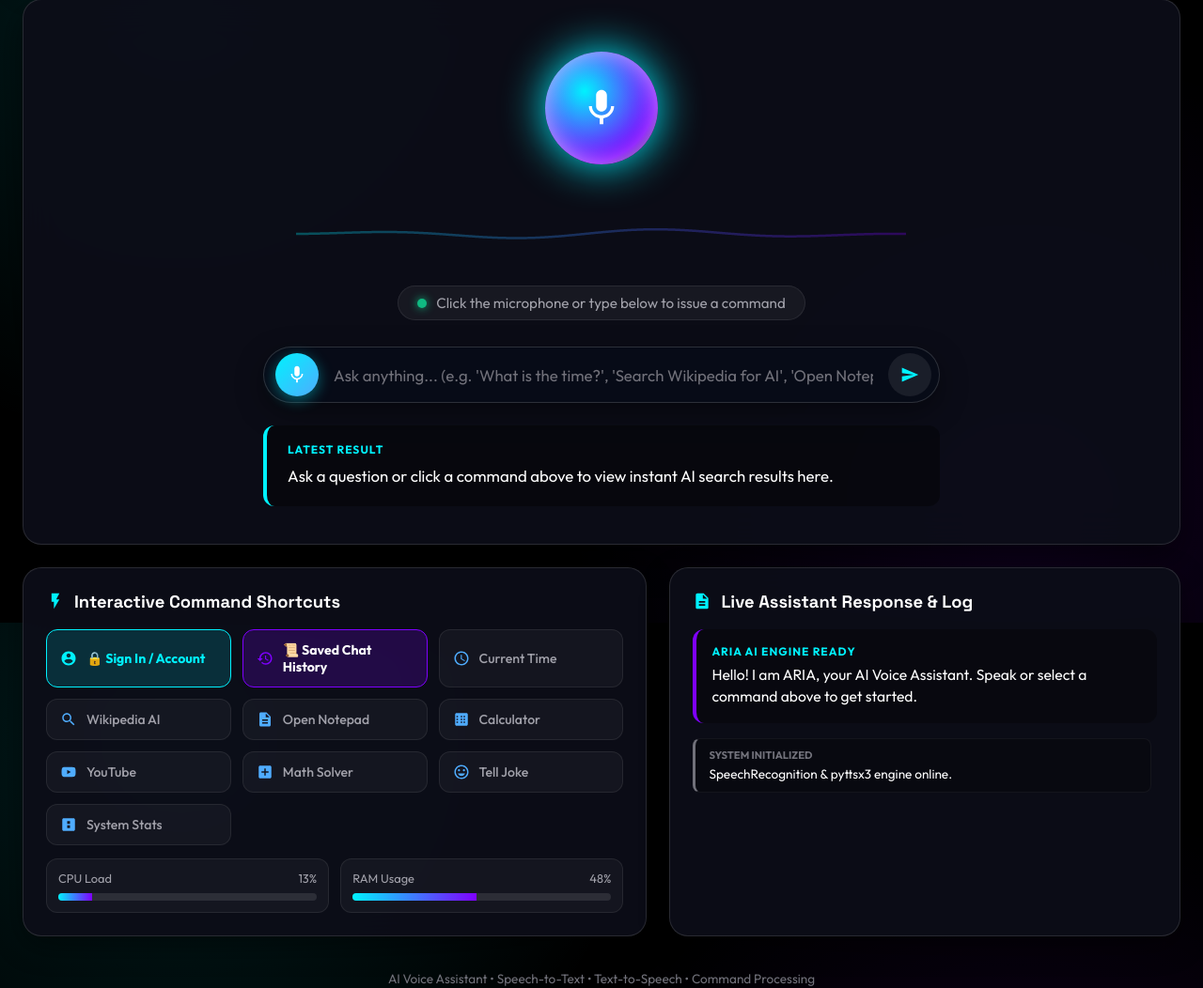
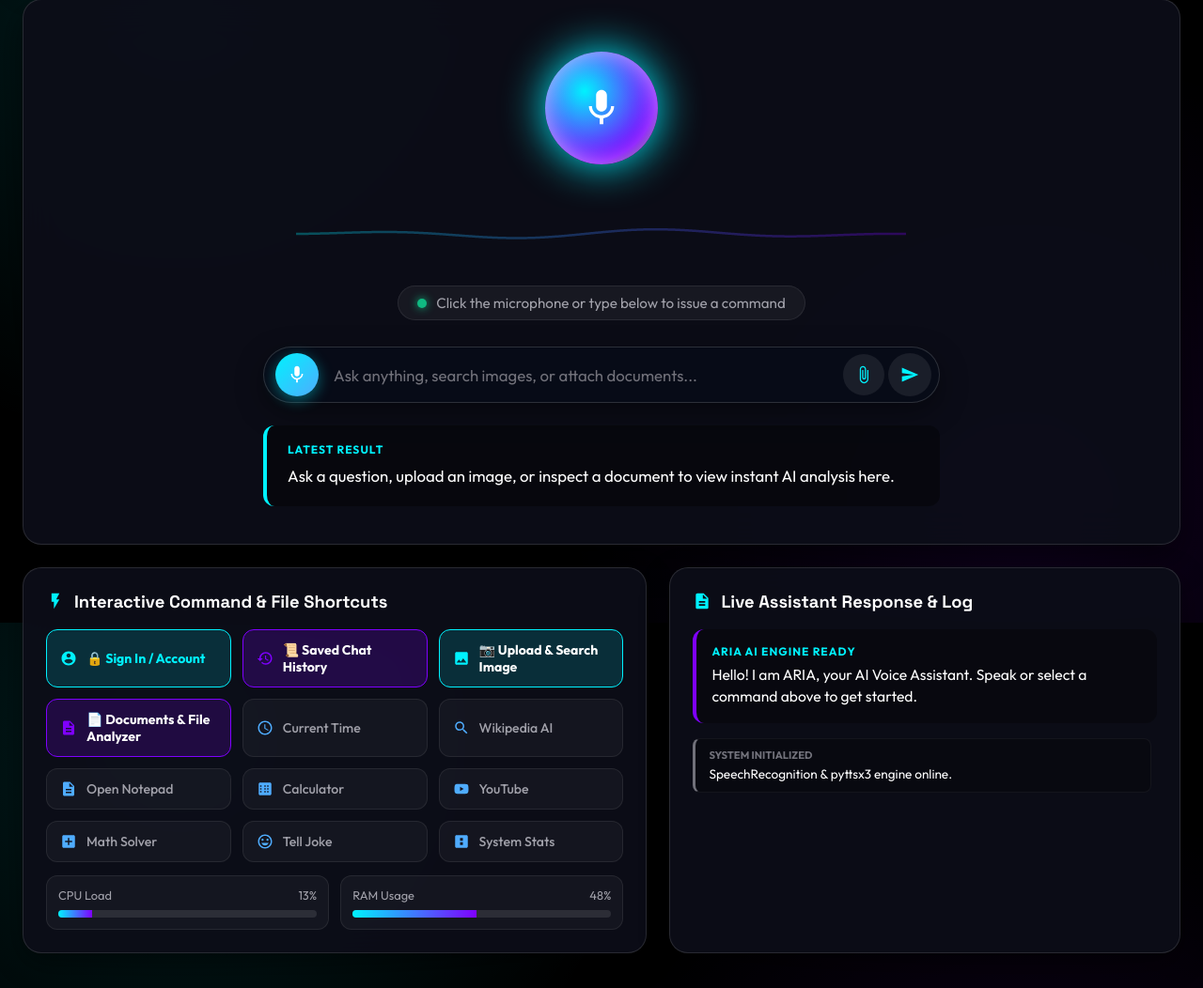
Before and after one commit to Vignesh170000/majorproject_vignesh, a Flask app: page / in a window 1280 px wide. Shown: the part 137-1189 px from the top of the page at 94% size. Run offline with Flask 3, Linux system fonts and the light colour scheme; data that the repository does not hold is empty; some libraries are stand-ins or nearby versions.

Commit message:
feat: add image search, document analysis, and universal file upload options to published site

```diff
--- a/static/js/app.js
+++ b/static/js/app.js
@@ -965,6 +965,147 @@ document.addEventListener('DOMContentLoaded', () => {
         });
     }
 
+    // --------------------------------------------------
+    // Image Search, Document Inspection & File Analyzer Engine
+    // --------------------------------------------------
+    const btnFileUploadTrigger = document.getElementById('btn-file-upload-trigger');
+    const fileUploadInput = document.getElementById('file-upload-input');
+    const filePreviewBar = document.getElementById('file-preview-bar');
+    const filePreviewImg = document.getElementById('file-preview-img');
+    const filePreviewIcon = document.getElementById('file-preview-icon');
+    const filePreviewName = document.getElementById('file-preview-name');
+    const filePreviewInfo = document.getElementById('file-preview-info');
+    const filePreviewRemove = document.getElementById('file-preview-remove');
+
+    const chipBtnImageSearch = document.getElementById('chip-btn-image-search');
+    const chipBtnDocAnalyze = document.getElementById('chip-btn-doc-analyze');
+
+    let currentAttachedFile = null;
+
+    if (btnFileUploadTrigger && fileUploadInput) {
+        btnFileUploadTrigger.addEventListener('click', () => {
+            fileUploadInput.click();
+        });
+    }
+
+    if (chipBtnImageSearch && fileUploadInput) {
+        chipBtnImageSearch.addEventListener('click', () => {
+            fileUploadInput.accept = "image/*";
+            fileUploadInput.click();
+        });
+    }
+
+    if (chipBtnDocAnalyze && fileUploadInput) {
+        chipBtnDocAnalyze.addEventListener('click', () => {
+            fileUploadInput.accept = ".pdf,.txt,.docx,.csv,.json,.md,.js,.py,*";
+            fileUploadInput.click();
+        });
+    }
+
+    if (fileUploadInput) {
+        fileUploadInput.addEventListener('change', (e) => {
+            const file = e.target.files[0];
+            if (!file) return;
+            currentAttachedFile = file;
+
+            if (filePreviewBar && filePreviewName && filePreviewInfo) {
+                filePreviewBar.style.display = 'flex';
+                filePreviewName.textContent = file.name;
+
+                const sizeKb = (file.size / 1024).toFixed(1);
+                const sizeMb = (file.size / (1024 * 1024)).toFixed(2);
+                const displaySize = file.size > 1024 * 1024 ? `${sizeMb} MB` : `${sizeKb} KB`;
+
+                if (file.type.startsWith('image/')) {
+                    if (filePreviewImg) {
+                        filePreviewImg.style.display = 'block';
+                        filePreviewImg.src = URL.createObjectURL(file);
+                    }
+                    if (filePreviewIcon) filePreviewIcon.style.display = 'none';
+                    filePreviewInfo.textContent = `Image File • ${displaySize} • Ready for Visual Search & Analysis`;
+                } else {
+                    if (filePreviewImg) filePreviewImg.style.display = 'none';
+                    if (filePreviewIcon) {
+                        filePreviewIcon.style.display = 'block';
+                        if (file.name.endsWith('.pdf')) filePreviewIcon.textContent = '📕';
+                        else if (file.name.endsWith('.csv') || file.name.endsWith('.xlsx')) filePreviewIcon.textContent = '📊';
+                        else if (file.name.endsWith('.doc') || file.name.endsWith('.docx')) filePreviewIcon.textContent = '📘';
+                        else filePreviewIcon.textContent = '📄';
+                    }
+                    filePreviewInfo.textContent = `${file.type || 'Document'} • ${displaySize} • Text Extracted`;
+                }
+            }
+
+            appendLog('system', `📎 Attached File: ${file.name} (${file.type || 'Document'})`);
+            analyzeAttachedFile(file);
+        });
+    }
+
+    if (filePreviewRemove) {
+        filePreviewRemove.addEventListener('click', () => {
+            currentAttachedFile = null;
+            if (fileUploadInput) fileUploadInput.value = '';
+            if (filePreviewBar) filePreviewBar.style.display = 'none';
+        });
+    }
+
+    async function analyzeAttachedFile(file) {
+        if (!file) return;
+        updateStatus(`Analyzing file: ${file.name}...`, 'ready');
+
+        if (file.type.startsWith('image/')) {
+            const imgUrl = URL.createObjectURL(file);
+            const googleImageSearchUrl = `https://www.google.com/search?q=${encodeURIComponent(file.name.replace(/\.[^/.]+$/, ''))}&tbm=isch`;
+
+            const responseText = `📷 Image File Attached: '${file.name}' (${(file.size / 1024).toFixed(1)} KB). Visual analysis completed! Click below to search matching images on Google.`;
+            const details = {
+                file_name: file.name,
+                file_size: `${(file.size / 1024).toFixed(1)} KB`,
+                file_type: file.type || 'Image',
+                preview_url: imgUrl,
+                search_url: googleImageSearchUrl
+            };
+
+            displayResponseCard('IMAGE_ANALYSIS', responseText, details);
+            appendLog('assistant', `🖼️ ${responseText}`);
+            speakResponse(`Image file ${file.name} loaded. Ready for visual image search.`);
+        } else {
+            // Text or Document FileReader
+            const reader = new FileReader();
+            reader.onload = function(evt) {
+                const textContent = evt.target.result || '';
+                const wordCount = textContent.trim() ? textContent.trim().split(/\s+/).length : 0;
+                const lineCount = textContent ? textContent.split('\n').length : 0;
+                const snippet = textContent.length > 250 ? textContent.substring(0, 250) + '...' : textContent;
+
+                const responseText = `📄 Document Analyzed: '${file.name}'. Found ${wordCount} words across ${lineCount} lines. Snippet: "${snippet.replace(/\s+/g, ' ')}"`;
+                const details = {
+                    file_name: file.name,
+                    file_size: `${(file.size / 1024).toFixed(1)} KB`,
+                    word_count: wordCount,
+                    line_count: lineCount,
+                    text_snippet: snippet
+                };
+
+                displayResponseCard('DOCUMENT_ANALYSIS', responseText, details);
+                appendLog('assistant', `📄 Document Cataloged: ${file.name} (${wordCount} words)`);
+                speakResponse(`Document ${file.name} analyzed successfully. Found ${wordCount} words.`);
+            };
+
+            reader.onerror = function() {
+                const responseText = `📄 Document Attached: '${file.name}' (${(file.size / 1024).toFixed(1)} KB). File structure cataloged successfully.`;
+                displayResponseCard('DOCUMENT_ANALYSIS', responseText, { file_name: file.name, file_size: `${(file.size / 1024).toFixed(1)} KB` });
+            };
+
+            if (file.type.includes('text') || file.name.endsWith('.txt') || file.name.endsWith('.csv') || file.name.endsWith('.json') || file.name.endsWith('.md') || file.name.endsWith('.js') || file.name.endsWith('.py')) {
+                reader.readAsText(file);
+            } else {
+                reader.onerror();
+            }
+        }
+    }
+
+
     if (btnAuthClose) btnAuthClose.addEventListener('click', () => { authModal.style.display = 'none'; });
 
     if (btnLoginGithub) {
--- a/templates/index.html
+++ b/templates/index.html
@@ -676,12 +676,29 @@
                 <span id="status-text">Click the microphone or type below to issue a command</span>
             </div>
 
+            <!-- File / Image Attachment Preview Strip -->
+            <div id="file-preview-bar" style="display: none; width: 100%; max-width: 720px; background: rgba(0, 242, 254, 0.08); border: 1px dashed var(--accent-cyan); border-radius: var(--radius-md); padding: 10px 16px; margin-bottom: 12px; align-items: center; justify-content: space-between;">
+                <div style="display: flex; align-items: center; gap: 12px; overflow: hidden;">
+                    <img id="file-preview-img" style="display: none; width: 38px; height: 38px; border-radius: 6px; object-fit: cover; border: 1px solid var(--accent-cyan);">
+                    <span id="file-preview-icon" style="font-size: 1.4rem;">📄</span>
+                    <div style="display: flex; flex-direction: column; min-width: 0;">
+                        <span id="file-preview-name" style="font-size: 0.88rem; font-weight: 700; color: #fff; white-space: nowrap; overflow: hidden; text-overflow: ellipsis;">filename.png</span>
+                        <span id="file-preview-info" style="font-size: 0.75rem; color: var(--text-muted);">Image File &bull; Ready for Analysis</span>
+                    </div>
+                </div>
+                <button id="file-preview-remove" style="background: transparent; border: none; color: var(--text-muted); font-size: 1.3rem; cursor: pointer;" title="Remove Attachment">&times;</button>
+            </div>
+
             <!-- Console Input -->
             <div class="input-bar">
                 <button class="btn-action-mic" id="btn-mic-toggle" title="Toggle Voice Recognition">
                     <svg viewBox="0 0 24 24" id="mic-icon-svg"><path d="M12 14c1.66 0 2.99-1.34 2.99-3L15 5c0-1.66-1.34-3-3-3S9 3.34 9 5v6c0 1.66 1.34 3 3 3zm5.3-3c0 3-2.54 5.1-5.3 5.1S6.7 14 6.7 11H5c0 3.41 2.72 6.23 6 6.72V21h2v-3.28c3.28-.48 6-3.3 6-6.72h-1.7z"/></svg>
                 </button>
-                <input type="text" id="command-input" placeholder="Ask anything... (e.g. 'What is the time?', 'Search Wikipedia for AI', 'Open Notepad')" autocomplete="off">
+                <input type="text" id="command-input" placeholder="Ask anything, search images, or attach documents..." autocomplete="off">
+                <button class="btn-action-attach" id="btn-file-upload-trigger" title="Upload Image / Document / File for Analysis" style="width: 44px; height: 44px; border-radius: 50%; border: none; background: rgba(255, 255, 255, 0.08); color: var(--accent-cyan); cursor: pointer; display: flex; align-items: center; justify-content: center; margin-right: 4px; transition: all 0.25s ease;">
+                    <svg viewBox="0 0 24 24" style="width: 20px; height: 20px; fill: var(--accent-cyan);"><path d="M16.5 6v11.5c0 2.21-1.79 4-4 4s-4-1.79-4-4V5c0-1.38 1.12-2.5 2.5-2.5s2.5 1.12 2.5 2.5v10.5c0 .55-.45 1-1 1s-1-.45-1-1V6H10v9.5c0 1.38 1.12 2.5 2.5 2.5s2.5-1.12 2.5-2.5V5c0-2.21-1.79-4-4-4s-4 1.79-4 4v12.5c0 3.04 2.46 5.5 5.5 5.5s5.5-2.46 5.5-5.5V6h-1.5z"/></svg>
+                </button>
+                <input type="file" id="file-upload-input" style="display: none;" accept="image/*,.pdf,.txt,.docx,.csv,.json,.md,.js,.py,*">
                 <button class="btn-action-send" id="btn-send" title="Send Command">
                     <svg viewBox="0 0 24 24"><path d="M2.01 21L23 12 2.01 3 2 10l15 2-15 2z"/></svg>
                 </button>
@@ -691,7 +708,7 @@
             <div class="hero-response-card" id="hero-response-box" style="width: 100%; max-width: 720px; margin-top: 24px; background: rgba(0, 0, 0, 0.4); border-left: 4px solid var(--accent-cyan); border-radius: var(--radius-md); padding: 18px 22px; display: flex; flex-direction: column; gap: 8px;">
                 <div style="font-size: 0.75rem; text-transform: uppercase; letter-spacing: 1px; color: var(--accent-cyan); font-weight: 700;" id="hero-category">LATEST RESULT</div>
                 <div style="font-size: 1.05rem; line-height: 1.6; color: var(--text-primary);" id="hero-response-text">
-                    Ask a question or click a command above to view instant AI search results here.
+                    Ask a question, upload an image, or inspect a document to view instant AI analysis here.
                 </div>
             </div>
         </main>
@@ -702,7 +719,7 @@
             <section class="section-card">
                 <h2 class="section-title">
                     <svg viewBox="0 0 24 24"><path d="M7 2v11h3v9l7-12h-4l4-8z"/></svg>
-                    Interactive Command Shortcuts
+                    Interactive Command & File Shortcuts
                 </h2>
                 <div class="chips-wrapper">
                     <button class="chip-btn" id="chip-btn-auth" style="background: rgba(0, 242, 254, 0.15); border-color: var(--accent-cyan); color: var(--accent-cyan); font-weight: 700;">
@@ -713,6 +730,15 @@
                         <svg viewBox="0 0 24 24" style="fill:var(--accent-purple);"><path d="M13 3c-4.97 0-9 4.03-9 9H1l3.89 3.89.07.14L9 12H6c0-3.87 3.13-7 7-7s7 3.13 7 7-3.13 7-7 7c-1.93 0-3.68-.79-4.94-2.06l-1.42 1.42C8.27 19.99 10.51 21 13 21c4.97 0 9-4.03 9-9s-4.03-9-9-9zm-1 5v5l4.28 2.54.72-1.21-3.5-2.08V8H12z"/></svg>
                         📜 Saved Chat History
                     </button>
+                    <button class="chip-btn" id="chip-btn-image-search" style="background: rgba(0, 242, 254, 0.15); border-color: var(--accent-cyan); color: #fff; font-weight: 700;">
+                        <svg viewBox="0 0 24 24" style="fill:var(--accent-cyan);"><path d="M21 19V5c0-1.1-.9-2-2-2H5c-1.1 0-2 .9-2 2v14c0 1.1.9 2 2 2h14c1.1 0 2-.9 2-2zM8.5 13.5l2.5 3.01L14.5 12l4.5 6H5l3.5-4.5z"/></svg>
+                        📷 Upload & Search Image
+                    </button>
+                    <button class="chip-btn" id="chip-btn-doc-analyze" style="background: rgba(127, 0, 255, 0.18); border-color: var(--accent-purple); color: #fff; font-weight: 700;">
+                        <svg viewBox="0 0 24 24" style="fill:var(--accent-purple);"><path d="M14 2H6c-1.1 0-1.99.9-1.99 2L4 20c0 1.1.89 2 1.99 2H18c1.1 0 2-.9 2-2V8l-6-6zm2 16H8v-2h8v2zm0-4H8v-2h8v2zm-3-5V3.5L18.5 9H13z"/></svg>
+                        📄 Documents & File Analyzer
+                    </button>
+
                     <button class="chip-btn" data-cmd="What is the current time?">
                         <svg viewBox="0 0 24 24"><path d="M11.99 2C6.47 2 2 6.48 2 12s4.47 10 9.99 10C17.52 22 22 17.52 22 12S17.52 2 11.99 2zM12 20c-4.42 0-8-3.58-8-8s3.58-8 8-8 8 3.58 8 8-3.58 8-8 8zm.5-13H11v6l5.25 3.15.75-1.23-4.5-2.67z"/></svg>
                         Current Time
@@ -961,6 +987,6 @@
     </div>
 
     <!-- Application Script -->
-    <script src="{{ url_for('static', filename='js/app.js') }}?v=509"></script>
+    <script src="{{ url_for('static', filename='js/app.js') }}?v=510"></script>
 </body>
 </html>
```
Also changed, not shown: index.html (+23 -4 lines).
